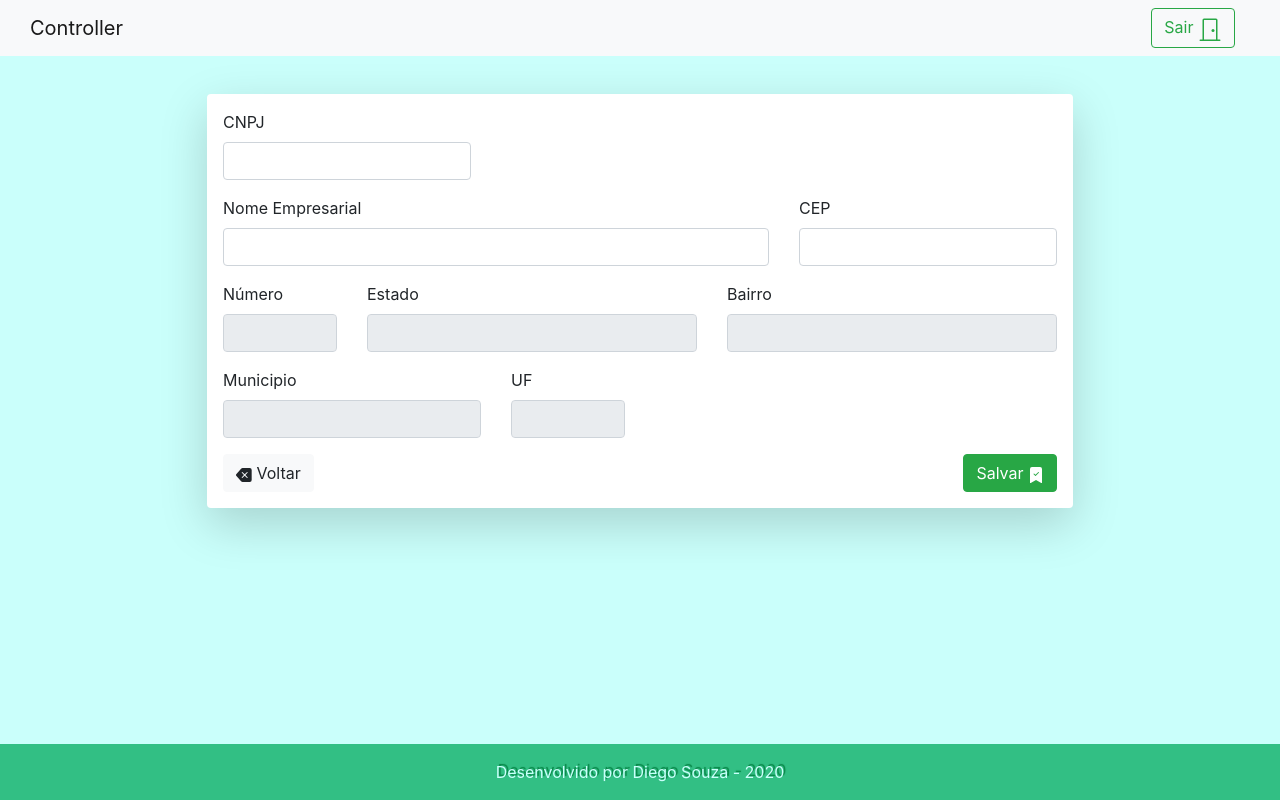
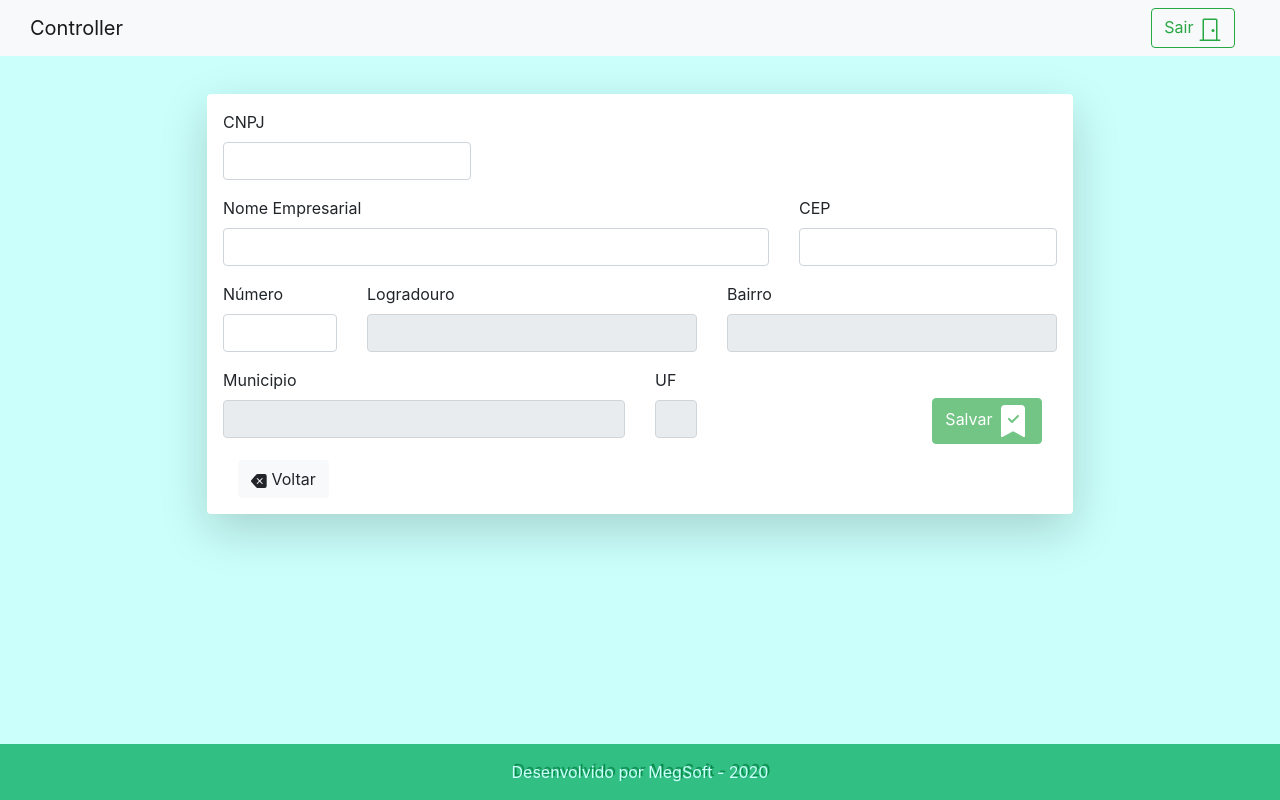
Before and after one commit to Diegobuenodesouza/faturaCliente, an Angular app: page /home/cadastro in a window 1280 px wide. Built offline with nearby package versions, Linux system fonts and the light colour scheme.

Commit message:
requisicao cep cadastro

```diff
--- a/src/app/_model/cliente.ts
+++ b/src/app/_model/cliente.ts
@@ -5,11 +5,11 @@ export class Cliente{
     constructor(
         public CNPJ: string,
         public nomeEmpresarial: string,
+        public cep: string,
         public logradouro: string,
         public numero: string,
-        public cep: string,
         public bairro: string,
-        public estado: string,
+        public localidade: string,
         public UF: string,
         public listaServico: Array<Servico>
     ){
--- a/src/app/app.module.ts
+++ b/src/app/app.module.ts
@@ -11,7 +11,7 @@ import { LoginComponent } from './pagina-login/login/login.component';
 import { BannerComponent } from './pagina-login/banner/banner.component';
 import { PaginaLoginComponent } from './pagina-login/pagina-login.component';
 import { ClientesComponent } from './home/clientes/clientes.component';
-import { ReactiveFormsModule } from '@angular/forms';
+import { FormsModule, ReactiveFormsModule } from '@angular/forms';
 
 
 import {HttpClientModule  } from '@angular/common/http';
--- a/src/app/busca-cep.service.ts
+++ b/src/app/busca-cep.service.ts
@@ -12,6 +12,7 @@ export class BuscaCepService {
 
   buscarCEP(cep: string): Observable<any> {
     return this.http.get(`${this.BUSCA_CEP}/${cep}/json`);
+
   }
 
 }
--- a/src/app/home/cadastro/cadastro.component.css
+++ b/src/app/home/cadastro/cadastro.component.css
@@ -2,3 +2,7 @@
     margin-top: 70px;
     width: 70%;;
 }
+
+.altura{
+    margin-top: 30px;
+}
--- a/src/app/home/cadastro/cadastro.component.html
+++ b/src/app/home/cadastro/cadastro.component.html
@@ -1,12 +1,14 @@
 <div class="container">
 
   <br>
+
+
   <div class="shadow-lg p-3 mb-5 bg-white rounded">
     <form [formGroup]="formulario">
       <div class="form-group">
         <div class="row col-4">
           <label>CNPJ</label>
-          <input class="form-control" type="text" >
+          <input class="form-control" type="text" formControlName="cnpj" >
         </div>
       </div>
 
@@ -16,14 +18,14 @@
         <div class="col-8">
           <div class="form-group">
             <label>Nome Empresarial</label>
-            <input class="form-control" type="text" >
+            <input class="form-control" formControlName="nomeEmpresarial"   type="text"  >
           </div>
         </div>
 
         <div class="col-4">
           <div class="form-group">
             <label>CEP</label>
-            <input class="form-control" #cep type="text" (blur)="buscarCep(cep.value)" >
+            <input class="form-control"  type="text" formControlName="cep" (blur)="buscarCep($event.target.value)" >
           </div>
         </div>
 
@@ -34,14 +36,14 @@
         <div class="col-2">
           <div class="form-group">
             <label>Número</label>
-            <input class="form-control" type="text" disabled  FormNameControl="numero">
+            <input class="form-control" type="text"   formControlName="numero">
           </div>
         </div>
 
         <div class="col-5">
           <div class="form-group">
-            <label>Estado</label>
-            <input class="form-control" type="text"   disabled  >
+            <label>Logradouro</label>
+            <input class="form-control" type="text"  formControlName="logradouro" disabled >
           </div>
         </div>
 
@@ -49,32 +51,44 @@
         <div class="col-5">
           <div class="form-group">
             <label>Bairro</label>
-            <input class="form-control" type="text"   disabled >
+            <input class="form-control" type="text" formControlName="bairro"  disabled >
           </div>
         </div>
       </div>
 
       <div class="row">
-        <div class="col-4">
+
+        <div class="col-6">
           <div class="form-group">
             <label>Municipio</label>
-            <input class="form-control" type="text"  disabled  >
+            <input class="form-control" type="text"  formControlName="localidade"  disabled >
           </div>
         </div>
 
-        <div class="col-2">
+        <div class="col-1">
           <div class="form-group">
             <label>UF</label>
-            <input class="form-control" type="text"  disabled >
+            <input class="form-control" type="text" formControlName="uf" disabled >
+          </div>
+        </div>
+
+        <div class="col-5">
+          <div class="form-group">
+            <div class="col d-flex justify-content-end altura">
+              <button type="button" class="btn btn-success" [disabled]="formulario.invalid">
+                Salvar
+                <svg width="2em" height="2em" viewBox="0 0 16 16" class="bi bi-bookmark-check-fill" fill="currentColor" xmlns="http://www.w3.org/2000/svg">
+                  <path fill-rule="evenodd" d="M4 0a2 2 0 0 0-2 2v13.5a.5.5 0 0 0 .74.439L8 13.069l5.26 2.87A.5.5 0 0 0 14 15.5V2a2 2 0 0 0-2-2H4zm6.854 5.854a.5.5 0 0 0-.708-.708L7.5 7.793 6.354 6.646a.5.5 0 1 0-.708.708l1.5 1.5a.5.5 0 0 0 .708 0l3-3z"/>
+                </svg>
+              </button>
+            </div>
           </div>
         </div>
       </div>
 
 
-
-      <div class="row">
+    </form>
     <div class="col d-flex justify-content-star"><button type="button" class="btn btn-light"  [routerLink]="['/home']" routerLinkActive="router-link-active">
-
       <svg width="1em" height="1em" viewBox="0 0 16 16" class="bi bi-backspace-fill" fill="currentColor" xmlns="http://www.w3.org/2000/svg">
         <path fill-rule="evenodd" d="M15.683 3a2 2 0 0 0-2-2h-7.08a2 2 0 0 0-1.519.698L.241 7.35a1 1 0 0 0 0 1.302l4.843 5.65A2 2 0 0 0 6.603 15h7.08a2 2 0 0 0 2-2V3zM5.829 5.854a.5.5 0 1 1 .707-.708l2.147 2.147 2.146-2.147a.5.5 0 1 1 .707.708L9.39 8l2.146 2.146a.5.5 0 0 1-.707.708L8.683 8.707l-2.147 2.147a.5.5 0 0 1-.707-.708L7.976 8 5.829 5.854z"></path>
       </svg>
@@ -82,17 +96,8 @@
     </button>
   </div>
 
-        <div class="col d-flex justify-content-end">
-          <button type="button" class="btn btn-success" >
-            Salvar
-            <svg width="1em" height="1em" viewBox="0 0 16 16" class="bi bi-bookmark-check-fill" fill="currentColor" xmlns="http://www.w3.org/2000/svg">
-              <path fill-rule="evenodd" d="M4 0a2 2 0 0 0-2 2v13.5a.5.5 0 0 0 .74.439L8 13.069l5.26 2.87A.5.5 0 0 0 14 15.5V2a2 2 0 0 0-2-2H4zm6.854 5.854a.5.5 0 0 0-.708-.708L7.5 7.793 6.354 6.646a.5.5 0 1 0-.708.708l1.5 1.5a.5.5 0 0 0 .708 0l3-3z"/>
-            </svg>
-          </button>
-        </div>
+
+
 </div>
 
-
-    </form>
 </div>
-</div>
--- a/src/app/home/cadastro/cadastro.component.ts
+++ b/src/app/home/cadastro/cadastro.component.ts
@@ -1,7 +1,7 @@
 import { Component, OnInit } from '@angular/core';
-import { FormControl, FormGroup } from '@angular/forms';
+import { FormControl, FormGroup, Validators } from '@angular/forms';
 import { BuscaCepService } from 'src/app/busca-cep.service';
-import { Cliente} from './../../_model/cliente';
+
 
 
 @Component({
@@ -11,17 +11,18 @@ import { Cliente} from './../../_model/cliente';
 })
 export class CadastroComponent implements OnInit {
 
-  cliente: Cliente;
+
+  textinput: FormControl;
 
   formulario = new FormGroup({
-    cnpj: new FormControl(null),
-    nomeEmpresarial: new FormControl(null),
-    logradouro: new FormControl(null),
-    numero: new FormControl(null),
-    cep: new FormControl(null),
-    bairro: new FormControl(null),
-    estado: new FormControl(null),
-    UF: new FormControl(null)
+    cnpj: new FormControl('', [Validators.required , Validators.maxLength(8)]),
+    nomeEmpresarial: new FormControl('' , [Validators.required]),
+    cep: new FormControl('' , [Validators.required]),
+    logradouro: new FormControl('' , [Validators.required]),
+    numero: new FormControl(''),
+    bairro: new FormControl('' , [Validators.required]),
+    localidade: new FormControl('' , [Validators.required]),
+    uf: new FormControl('' , [Validators.required])
   });
 
   constructor(private buscaCep: BuscaCepService) { }
@@ -29,12 +30,18 @@ export class CadastroComponent implements OnInit {
   ngOnInit(): void {
   }
 
-  buscarCep(cep: string): any{
+  buscarCep(cep: string): any {
+
     this.buscaCep.buscarCEP(cep).subscribe(
-      (resposta) => {
-        this.formulario.value.bairro = resposta.bairro;
-        console.log(resposta.bairro);
-      }
-    );
+      (resposta: any) => {
+
+        this.formulario.controls.cep.setValue(resposta.cep),
+        this.formulario.controls.logradouro.setValue(resposta.logradouro),
+        this.formulario.controls.bairro.setValue(resposta.bairro),
+        this.formulario.controls.localidade.setValue(resposta.localidade),
+        this.formulario.controls.uf.setValue(resposta.uf);
+
+      } );
+
   }
 }
--- a/src/app/home/footer/footer.component.html
+++ b/src/app/home/footer/footer.component.html
@@ -1,5 +1,5 @@
 <footer class="footer mt-auto py-3">
     <div class="container">
-      <span >Desenvolvido por Diego Souza - {{ date | date : 'yyyy'}}</span>
+      <span >Desenvolvido por MegSoft - {{ date | date : 'yyyy'}}</span>
     </div>
   </footer>
--- a/src/app/pagina-login/login/login.component.html
+++ b/src/app/pagina-login/login/login.component.html
@@ -2,7 +2,7 @@
   <div class="card">
     <img  class="card-img-top" alt="LogoLogin" src="/assets/logoLogin.jpeg">
     <div class="card-body">
-      <form>
+      <!-- <form> -->
         <div class="form-group">
           <h3 class="login">Login</h3>
           <div class="input-group-prepend">
@@ -25,7 +25,7 @@
         <div class="d-flex justify-content-end">
           <button type="submit" class="btn btn btn-outline-success">Entrar</button>
         </div>
-      </form>
+      <!-- </form> -->
     </div>
   </div>
 </div>
--- a/src/app/pagina-login/pagina-login.component.html
+++ b/src/app/pagina-login/pagina-login.component.html
@@ -1,9 +1,10 @@
 <div class="container">
     <div class="row" >
-        <div class="col-sm-6 d-flex justify-content-center" style="position: fiked;">
+        <div class="col-sm-6 d-flex justify-content-center">
             <app-login></app-login>
         </div>
-        <div class="col-sm-6 d-flex justify-content-center" style="position: relative">
+
+        <div class="col-sm-6 d-flex justify-content-center" >
             <app-banner></app-banner>
         </div>
     </div>
--- a/src/index.html
+++ b/src/index.html
@@ -6,7 +6,7 @@
   <base href="/">
   <meta name="viewport" content="width=device-width, initial-scale=1">
   <link rel="icon" type="image/x-icon" href="favicon.ico">
-  </head>
+</head>
 <body>
   <app-root ></app-root>
 
```
Lines whose indentation alone changed are shown as unchanged.
